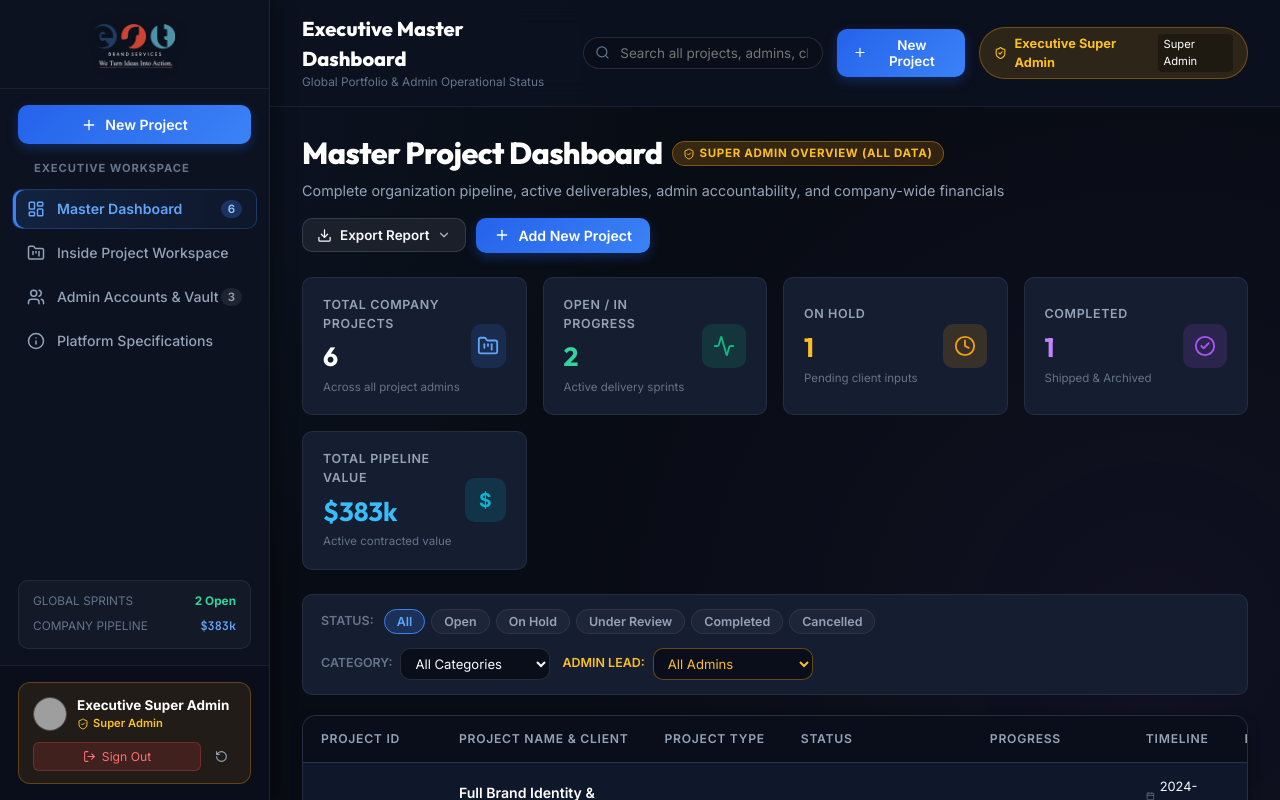
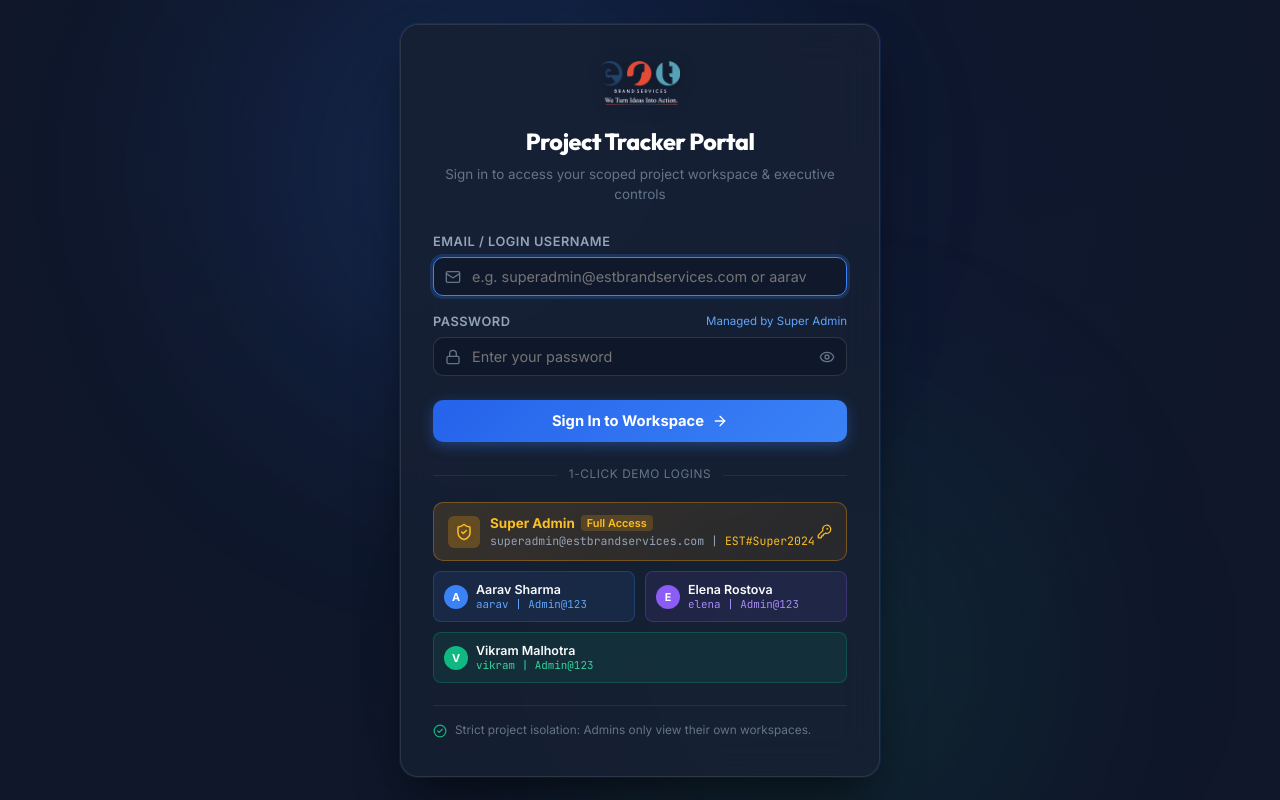
Before and after one commit to vishnu510/est-project-tracker, a React (Vite) app: page / in a window 1280 px wide. Shown: the top 800 px of the page. Built offline with nearby package versions, Linux system fonts and the light colour scheme; grey boxes are pictures that could not be loaded.

Commit message:
Require explicit authentication on fresh sessions and display demo credentials

```diff
--- a/src/components/auth/LoginView.tsx
+++ b/src/components/auth/LoginView.tsx
@@ -311,7 +311,7 @@ export const LoginView: React.FC = () => {
                 background: 'linear-gradient(135deg, rgba(245, 158, 11, 0.15), rgba(217, 119, 6, 0.1))',
                 border: '1px solid rgba(245, 158, 11, 0.35)',
                 borderRadius: '10px',
-                padding: '10px 14px',
+                padding: '12px 14px',
                 display: 'flex',
                 alignItems: 'center',
                 justifyContent: 'space-between',
@@ -323,8 +323,8 @@ export const LoginView: React.FC = () => {
             >
               <div style={{ display: 'flex', alignItems: 'center', gap: 10 }}>
                 <div style={{
-                  width: 30,
-                  height: 30,
+                  width: 32,
+                  height: 32,
                   borderRadius: '6px',
                   background: 'rgba(245, 158, 11, 0.25)',
                   display: 'flex',
@@ -332,14 +332,19 @@ export const LoginView: React.FC = () => {
                   justifyContent: 'center',
                   color: '#fbbf24',
                 }}>
-                  <ShieldCheck size={17} />
+                  <ShieldCheck size={18} />
                 </div>
                 <div>
-                  <div style={{ fontSize: '0.84rem', fontWeight: 700, color: '#fbbf24' }}>
-                    Super Admin
+                  <div style={{ display: 'flex', alignItems: 'center', gap: 6 }}>
+                    <span style={{ fontSize: '0.84rem', fontWeight: 700, color: '#fbbf24' }}>
+                      Super Admin
+                    </span>
+                    <span style={{ fontSize: '0.68rem', background: 'rgba(245, 158, 11, 0.2)', color: '#fbbf24', padding: '1px 6px', borderRadius: '4px', fontWeight: 600 }}>
+                      Full Access
+                    </span>
                   </div>
-                  <div style={{ fontSize: '0.72rem', color: 'var(--text-secondary)' }}>
-                    All Projects & Admin Credentials Manager
+                  <div style={{ fontSize: '0.72rem', color: '#94a3b8', marginTop: 2, fontFamily: 'var(--font-mono)' }}>
+                    superadmin@estbrandservices.com | <span style={{ color: '#fbbf24' }}>EST#Super2024</span>
                   </div>
                 </div>
               </div>
@@ -354,7 +359,7 @@ export const LoginView: React.FC = () => {
                 background: 'rgba(59, 130, 246, 0.1)',
                 border: '1px solid rgba(59, 130, 246, 0.25)',
                 borderRadius: '8px',
-                padding: '8px 10px',
+                padding: '10px 10px',
                 display: 'flex',
                 alignItems: 'center',
                 gap: 8,
@@ -378,10 +383,10 @@ export const LoginView: React.FC = () => {
               </div>
               <div>
                 <div style={{ fontSize: '0.78rem', fontWeight: 600, color: '#f8fafc' }}>
-                  Admin: Aarav
+                  Aarav Sharma
                 </div>
-                <div style={{ fontSize: '0.68rem', color: '#94a3b8' }}>
-                  Branding & Web
+                <div style={{ fontSize: '0.68rem', color: '#60a5fa', fontFamily: 'var(--font-mono)' }}>
+                  aarav | Admin@123
                 </div>
               </div>
             </button>
@@ -394,7 +399,7 @@ export const LoginView: React.FC = () => {
                 background: 'rgba(139, 92, 246, 0.1)',
                 border: '1px solid rgba(139, 92, 246, 0.25)',
                 borderRadius: '8px',
-                padding: '8px 10px',
+                padding: '10px 10px',
                 display: 'flex',
                 alignItems: 'center',
                 gap: 8,
@@ -418,10 +423,10 @@ export const LoginView: React.FC = () => {
               </div>
               <div>
                 <div style={{ fontSize: '0.78rem', fontWeight: 600, color: '#f8fafc' }}>
-                  Admin: Elena
+                  Elena Rostova
                 </div>
-                <div style={{ fontSize: '0.68rem', color: '#94a3b8' }}>
-                  Digital & Events
+                <div style={{ fontSize: '0.68rem', color: '#a78bfa', fontFamily: 'var(--font-mono)' }}>
+                  elena | Admin@123
                 </div>
               </div>
             </button>
@@ -435,7 +440,7 @@ export const LoginView: React.FC = () => {
                 background: 'rgba(16, 185, 129, 0.1)',
                 border: '1px solid rgba(16, 185, 129, 0.25)',
                 borderRadius: '8px',
-                padding: '8px 10px',
+                padding: '10px 10px',
                 display: 'flex',
                 alignItems: 'center',
                 gap: 8,
@@ -459,10 +464,10 @@ export const LoginView: React.FC = () => {
               </div>
               <div>
                 <div style={{ fontSize: '0.78rem', fontWeight: 600, color: '#f8fafc' }}>
-                  Admin: Vikram Malhotra
+                  Vikram Malhotra
                 </div>
-                <div style={{ fontSize: '0.68rem', color: '#94a3b8' }}>
-                  Production & PR Specialist
+                <div style={{ fontSize: '0.68rem', color: '#34d399', fontFamily: 'var(--font-mono)' }}>
+                  vikram | Admin@123
                 </div>
               </div>
             </button>
--- a/src/context/ProjectContext.tsx
+++ b/src/context/ProjectContext.tsx
@@ -119,16 +119,16 @@ export const ProjectProvider: React.FC<{ children: ReactNode }> = ({ children })
     }
   });
 
-  // Auth User State
+  // Auth User State - Require explicit login by default for fresh sessions/links
   const [currentUser, setCurrentUser] = useState<User | null>(() => {
     try {
       const saved = localStorage.getItem(STORAGE_KEYS.AUTH_USER);
       if (saved) {
         return JSON.parse(saved);
       }
-      return users[0] || INITIAL_USERS[0]; // Default to Super Admin
+      return null;
     } catch {
-      return users[0] || INITIAL_USERS[0];
+      return null;
     }
   });
 
```
